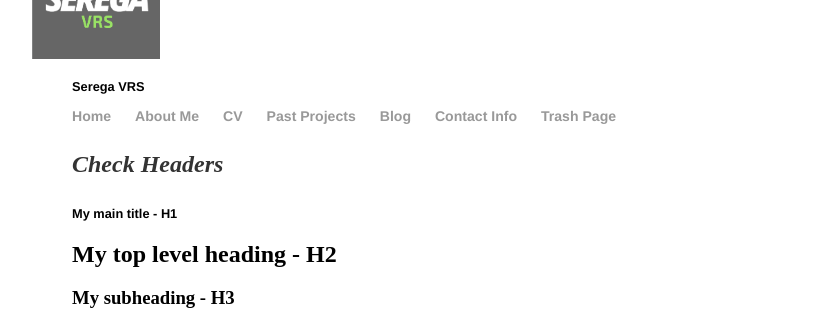
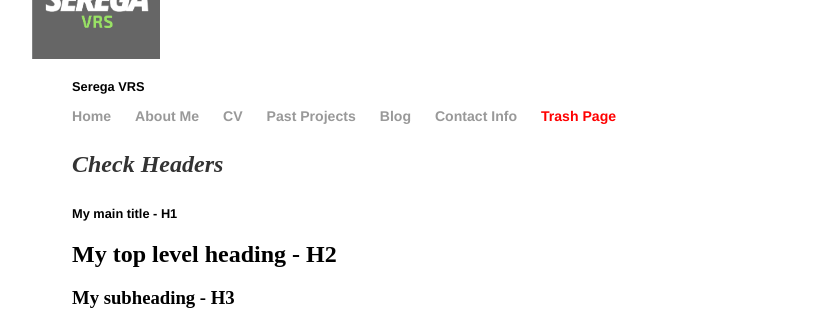
Before and after one commit to SeregaVRS/SeregaVRS.github.io, a Jekyll site: the page built from trashpage.html, in a window 1280 px wide. Shown: the part 129-439 px from the top of the page, without its empty margins (200-1030 px from the left). Built offline with Jekyll 4.4.1, drawn with Linux system fonts in a browser that asks for light colours.

Commit message:
Update navigation.html

```diff
--- a/_includes/navigation.html
+++ b/_includes/navigation.html
@@ -19,7 +19,7 @@
       <a href="/contactinfo/" {% if page.url == "/contactinfo/" %}style="color: red;"{% endif %}>Contact Info</a>
     </li>
     <li>
-      <a href="/trashpage.html" {% if page.url == "/trashpage.html" %}style="color: red;"{% endif %}>Trash Page</a>
+      <a href="/trashpage" {% if page.url == "/trashpage" %}style="color: red;"{% endif %}>Trash Page</a>
     </li>
   </ul>
 </nav>
```
